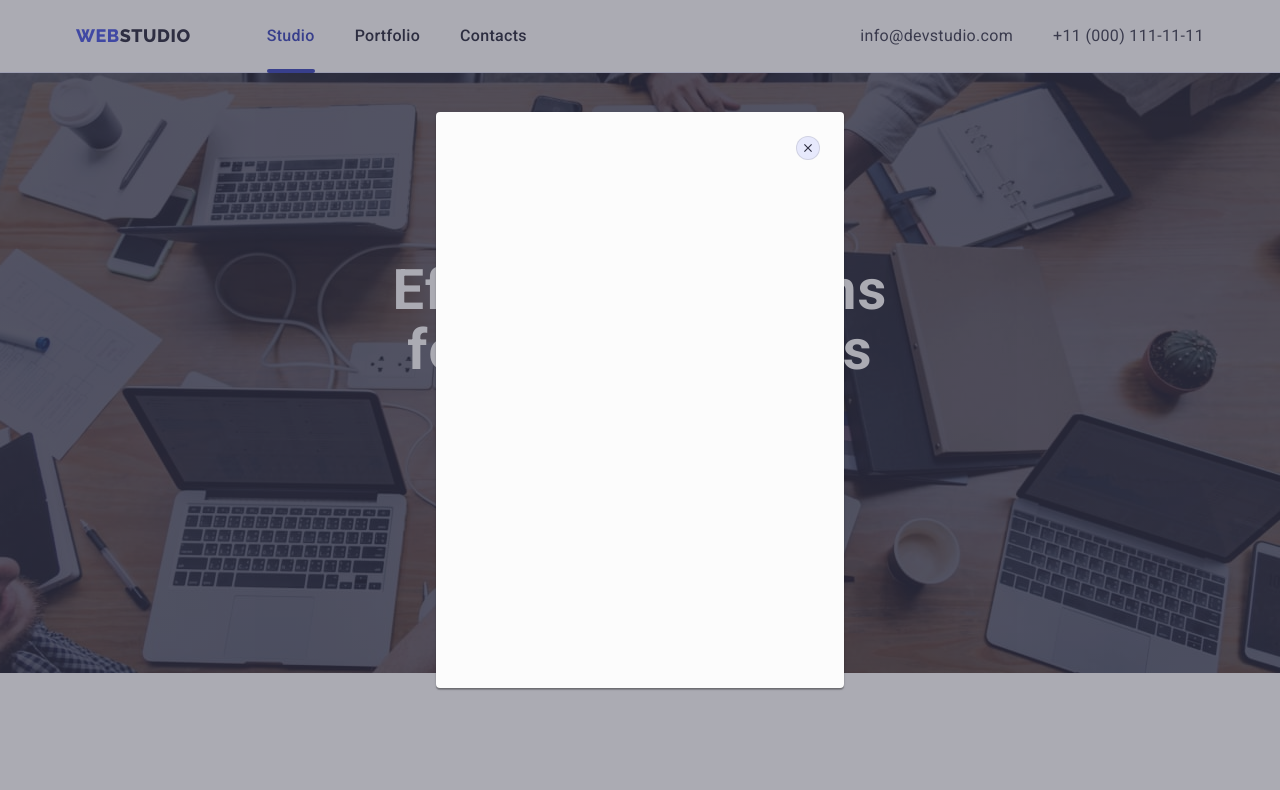
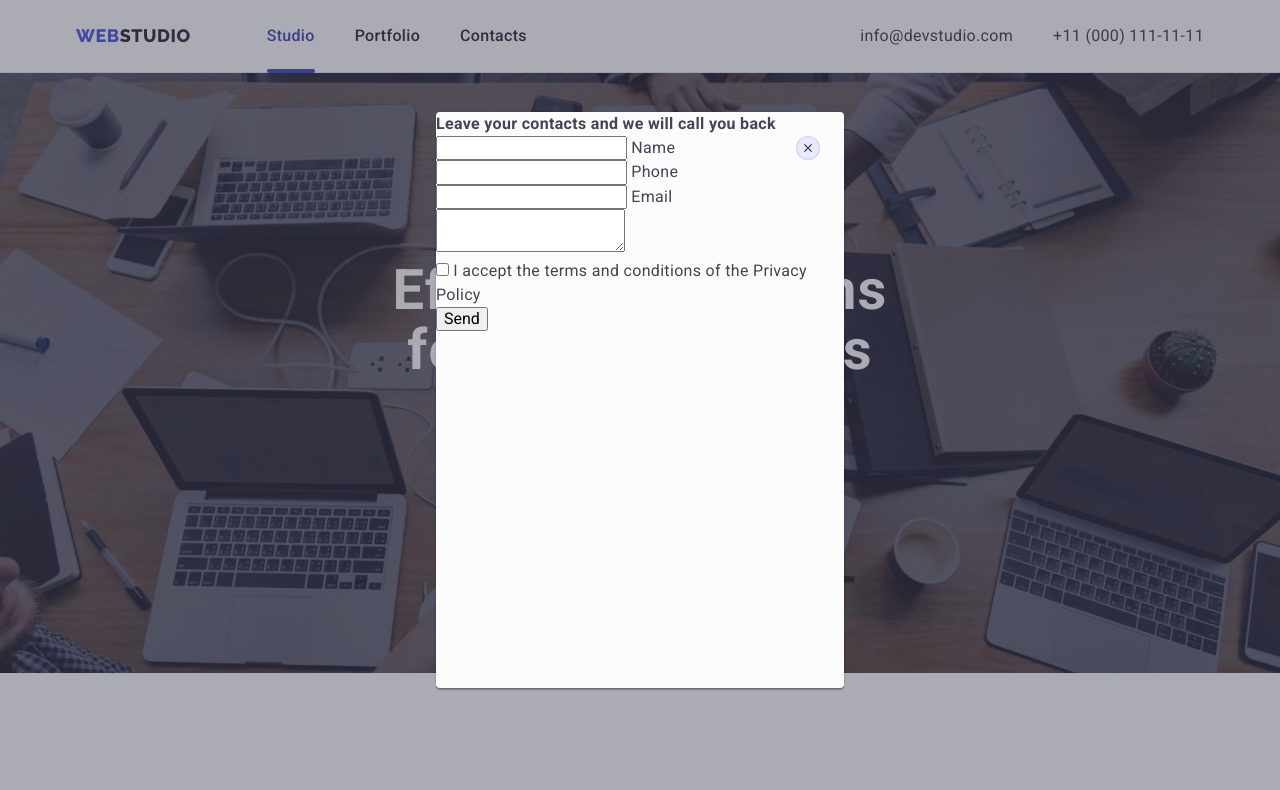
Before and after one commit to limanesya/goit-markup-hw-06, a plain HTML site: page index.html in a window 1280 px wide. Both pictures are taken after a click on the button "Order Service". Shown: the top 790 px of the page. Drawn offline with nearby package versions, Linux system fonts and the light colour scheme.

Commit message:
form html

```diff
--- a/index.html
+++ b/index.html
@@ -367,6 +367,15 @@
             </li>
 
         </ul></div>
+        <strong>Subscribe</strong>
+        <div>
+            <form>
+                <label>
+                    <input type="email">
+                </label>
+            </form>
+            <button>Subscribe</button>
+        </div>
         </div>
     </footer>
     <!-- Modal -->
@@ -377,6 +386,36 @@
                     <use href="./images/icons.svg#close-icon"></use>
                 </svg>
             </button>
+            <strong>Leave your contacts and we will call you back</strong>
+            <form>
+                <label>
+                    <input type="text">
+                    Name
+                </label>
+            </form>
+            <form>
+                <label>
+                    <input type="tel">
+                    Phone
+                </label>
+            </form>
+            <form>
+                <label>
+                    <input type="email">
+                    Email
+                </label>
+            </form>
+            <textarea>
+
+            </textarea>
+            <form>
+                <label>
+                    <input type="checkbox">
+                    I accept the terms and conditions of the Privacy Policy
+                </label>
+            </form>
+            <button>Send</button>
+
         </div>
     </div>
     <script src="./js/modal.js"></script>
```
